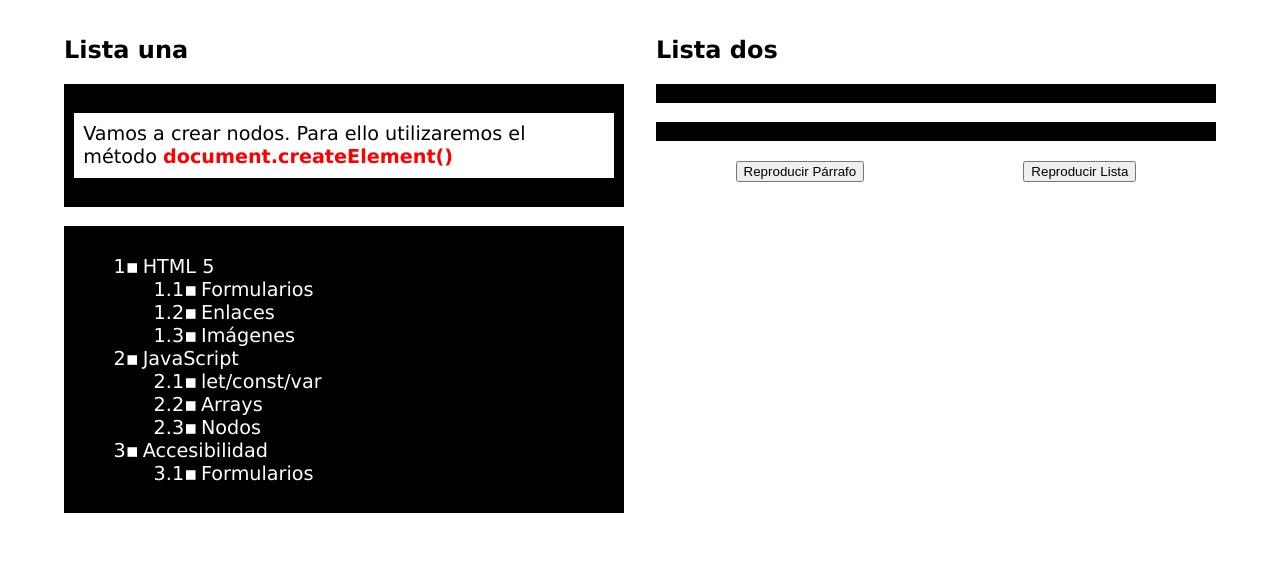
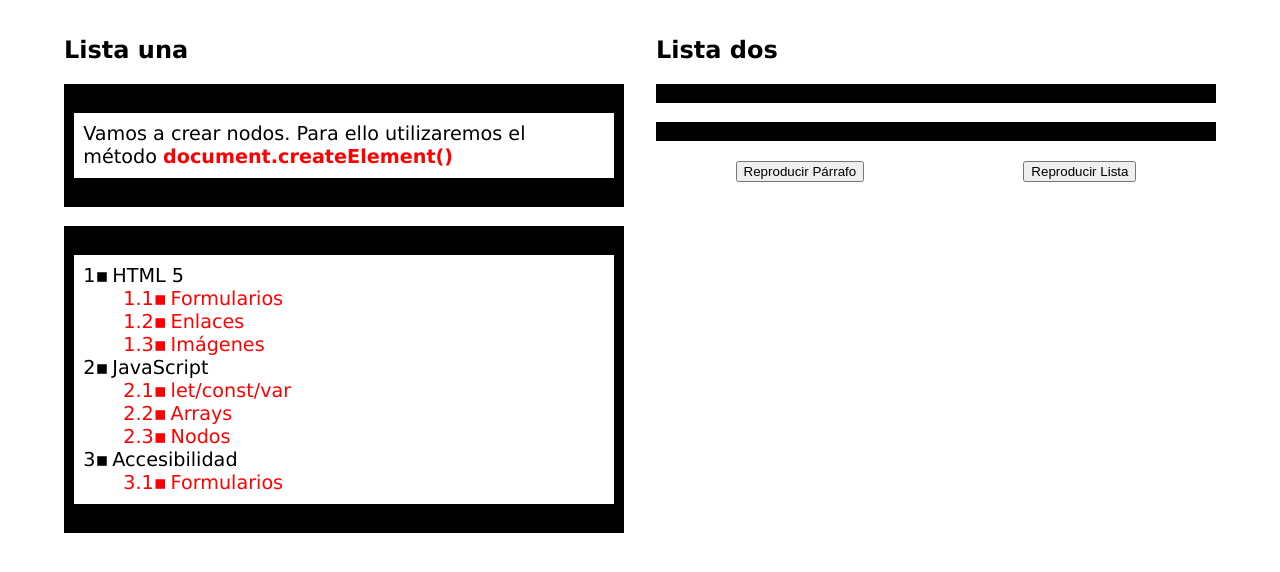
Before and after one commit to sansus3/CREACIONNODOS, a plain HTML site: page index.html in a window 1280 px wide. Drawn offline with Linux system fonts and the light colour scheme.

Commit message:
Añadido modificaciones en CSS

```diff
--- a/scss/style.scss
+++ b/scss/style.scss
@@ -28,6 +28,9 @@ ol,li{
 }
 
 .mi-lista{
+    padding: .5em;
+    background-color: white;
+    color: black;
     counter-reset: item;
     &>li{
         &::before{
@@ -39,6 +42,7 @@ ol,li{
         &>ul{
             counter-reset: sub-item;
             &>li{
+                color: red;
                 &::before{
                     content: counter(item)"."counter(sub-item)"▪";
                     counter-increment: sub-item;
```
Also changed, not shown: css/style.min.css.
